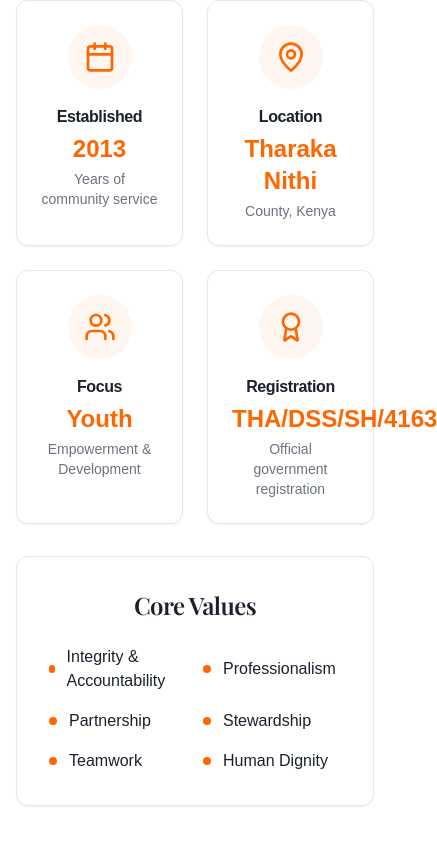
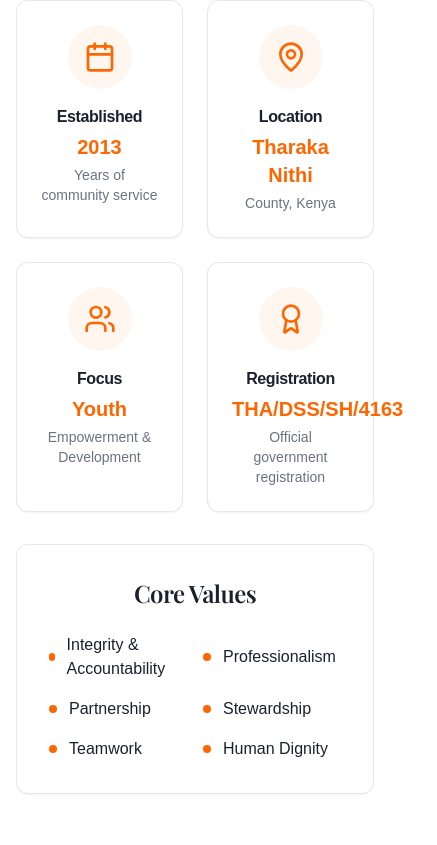
Before and after one commit to WilfredMutwiri/wake_and_shine_new, a React (Vite) app: page / in a window 390 px wide. Shown: the part 2653-3498 px from the top of the page, 437 px wide, since content can reach past the window. Built offline with nearby package versions, Linux system fonts and the light colour scheme.

Commit message:
updated the about UI resize

```diff
--- a/src/components/AboutSection.tsx
+++ b/src/components/AboutSection.tsx
@@ -103,7 +103,7 @@ export const AboutSection = () => {
                       <stat.icon className="w-8 h-8 text-primary" />
                     </div>
                     <h4 className="font-semibold text-foreground mb-1 font-poppins">{stat.title}</h4>
-                    <div className="text-2xl font-bold text-primary mb-1">{stat.value}</div>
+                    <div className="text-xl md:text-2xl font-bold text-primary mb-1">{stat.value}</div>
                     <p className="text-sm text-muted-foreground">{stat.description}</p>
                   </CardContent>
                 </Card>
--- a/src/output.css
+++ b/src/output.css
@@ -4003,6 +4003,11 @@ html {
     line-height: 1.25rem;
   }
 
+  .md\:text-2xl {
+    font-size: 1.5rem;
+    line-height: 2rem;
+  }
+
   .md\:opacity-0 {
     opacity: 0;
   }
```
